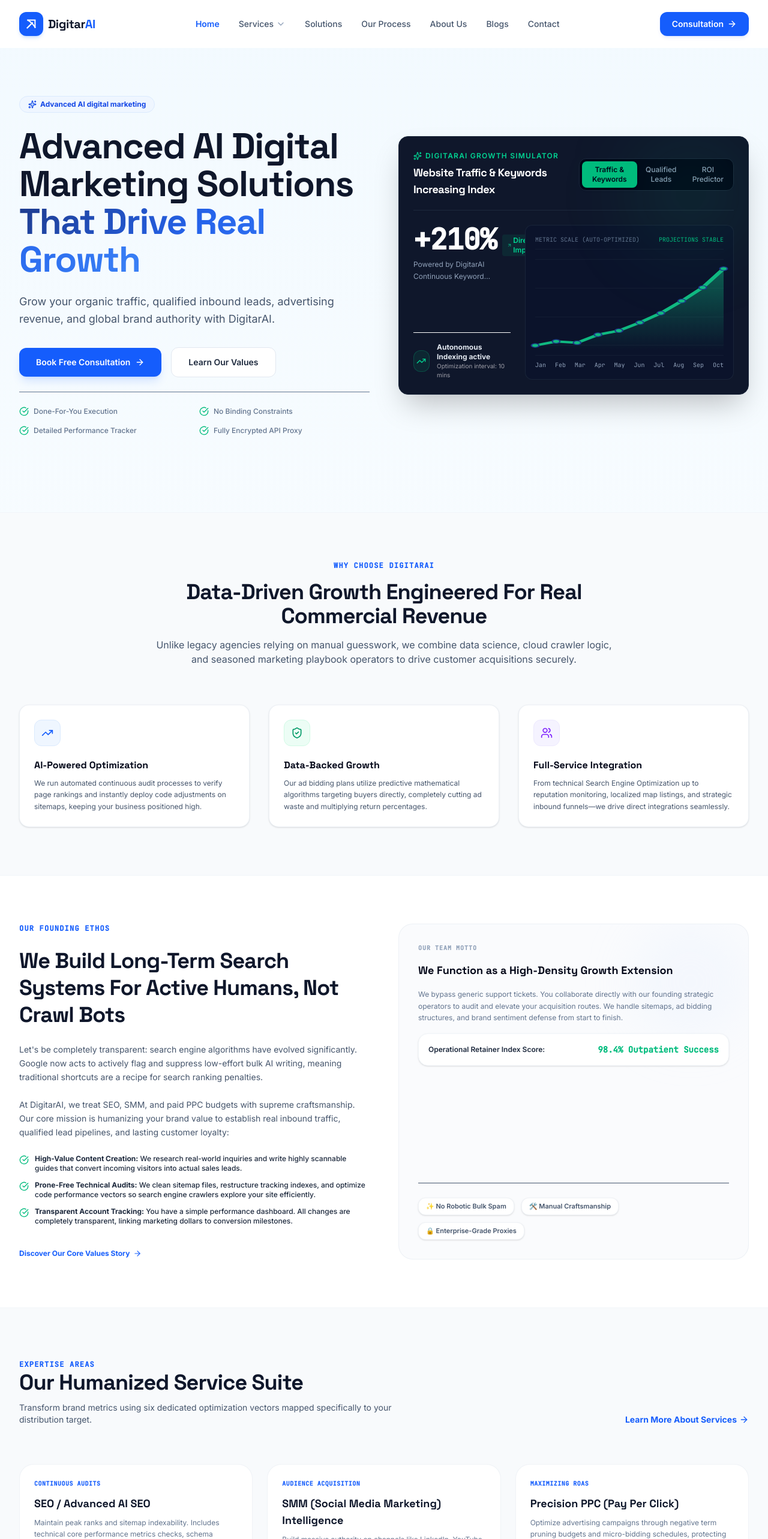
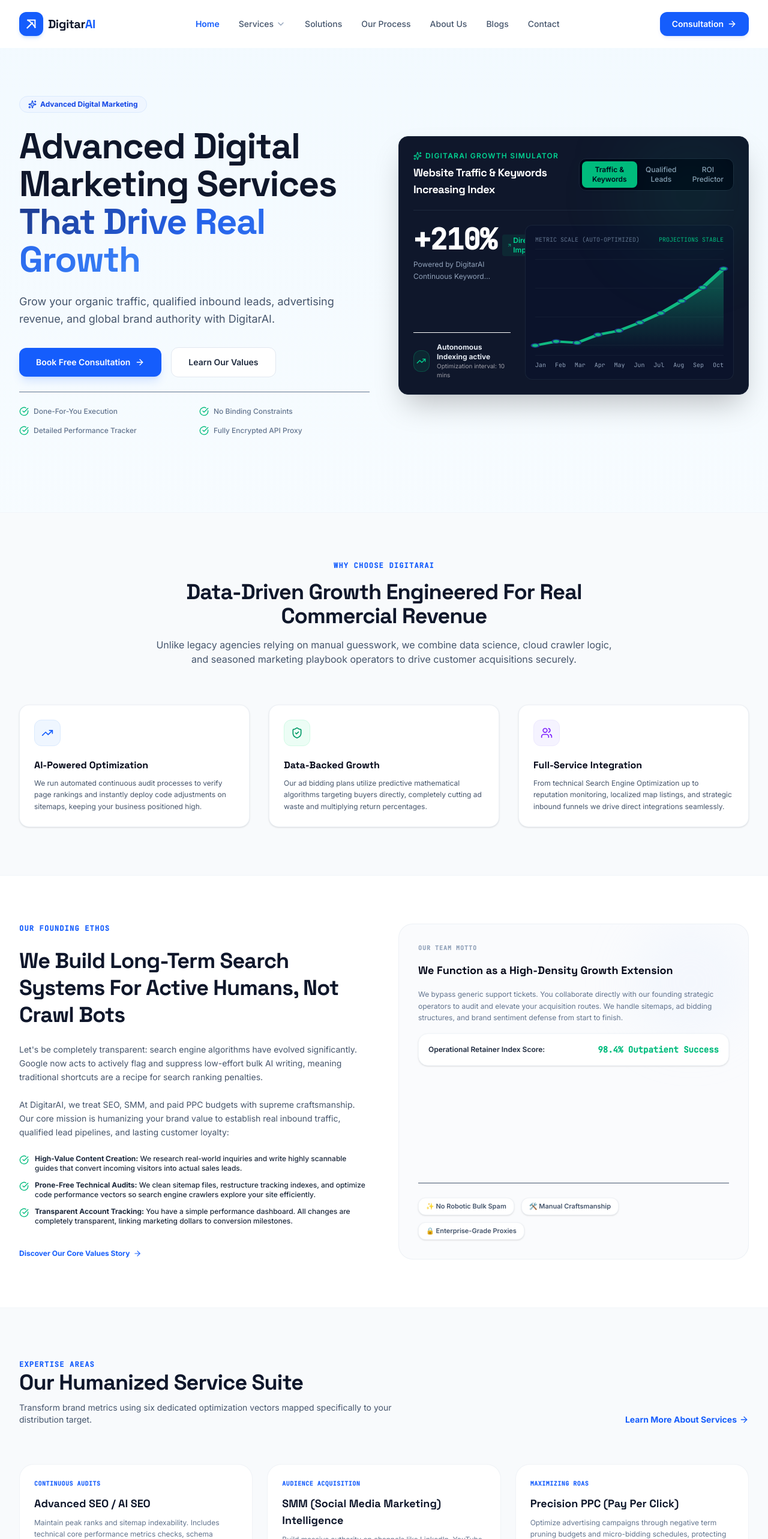
Before and after one commit to laxmankodadala1/digitarai, a React (Vite) app in the folder digitarai/: page / in a window 1280 px wide. Shown: the top 2566 px of the page at 60% size. Built offline with nearby package versions, Linux system fonts and the light colour scheme.

Commit message:
Update Home.tsx

```diff
--- a/digitarai/src/pages/Home.tsx
+++ b/digitarai/src/pages/Home.tsx
@@ -53,9 +53,9 @@
   return (
     <div className="font-sans relative">
       <SeoHead
-        title="Advanced AI-Powered Digital Marketing Services company | DigitarAI"
+        title="Advanced Digital Marketing Services company | DigitarAI"
         description="Transform your enterprise traffic, qualified B2B leads, and digital marketing ROI using DigitarAI. DigitarAI is AI-Powered Digital Marketing Services company"
-        keywords="DigitarAI, AI marketing, digital marketing services, SEO, SMM, PPC, search engine optimization, AI SEO, geo, aeo, increase traffic, generate leads, grow traffic, digital marketing company, best and top digital marketing company in the world, social media services, google ads, search engine ranking, orm"
+        keywords="DigitarAI, AI marketing, digital marketing services, SEO, SMM, PPC, search engine optimization, AI SEO, geo, aeo, increase traffic, generate leads, grow traffic, digital marketing company, best and top digital marketing company in the world, social media services, google ads, search engine ranking, digital marketing agency, orm"
         breadcrumbs={[{ name: "Home", url: "/" }]}
       />
 
@@ -70,10 +70,10 @@
               {/* Left text */}
               <div className="lg:col-span-6 space-y-6">
                 <div className="inline-flex items-center gap-1.5 bg-blue-50 border border-blue-100 text-blue-700 px-3.5 py-1.5 rounded-full text-xs font-bold leading-none select-none">
-                  <Sparkles className="w-3.5 h-3.5 fill-blue-200" /> Advanced AI digital marketing
+                  <Sparkles className="w-3.5 h-3.5 fill-blue-200" /> Advanced Digital Marketing
                 </div>
                 <h1 className="text-4xl sm:text-5xl lg:text-6xl font-display font-extrabold text-slate-900 tracking-tight leading-[1.05]">
-                  Advanced AI Digital Marketing Solutions <br />
+                  Advanced Digital Marketing Services <br />
                   <span className="gradient-text">That Drive Real Growth</span>
                 </h1>
                 <p className="text-base sm:text-lg text-slate-600 max-w-xl leading-relaxed">
@@ -167,7 +167,7 @@
                 </div>
                 <h3 className="text-base font-bold text-slate-950 mb-2 font-display">Full-Service Integration</h3>
                 <p className="text-xs text-slate-600 leading-relaxed">
-                  From technical Search Engine Optimization up to reputation monitoring, localized map listings, and strategic inbound funnels—we drive direct integrations seamlessly.
+                  From technical Search Engine Optimization up to reputation monitoring, localized map listings, and strategic inbound funnels we drive direct integrations seamlessly.
                 </p>
               </div>
             </div>
@@ -282,7 +282,7 @@
               <div className="border border-slate-200/50 bg-white rounded-3xl p-6 hover:border-slate-350 transition-all flex flex-col justify-between group">
                 <div>
                   <span className="text-[10px] uppercase tracking-wider text-blue-600 font-mono font-bold block mb-3">Continuous Audits</span>
-                  <h3 className="text-lg font-bold text-slate-900 mb-2 font-display">SEO / Advanced AI SEO</h3>
+                  <h3 className="text-lg font-bold text-slate-900 mb-2 font-display">Advanced SEO / AI SEO</h3>
                   <p className="text-xs text-slate-500 leading-relaxed mb-6">
                     Maintain peak ranks and sitemap indexability. Includes technical core performance metrics checks, schema markups, and competitor gap displacement.
                   </p>
```
